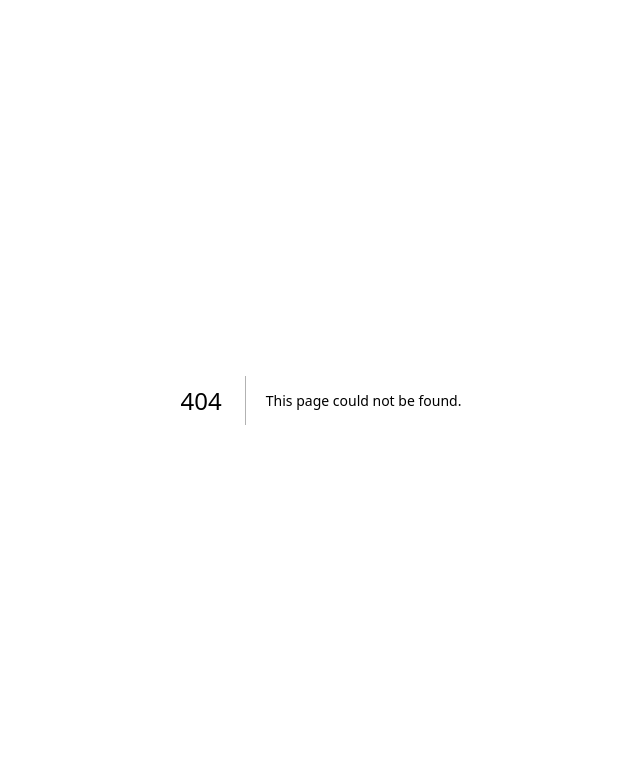
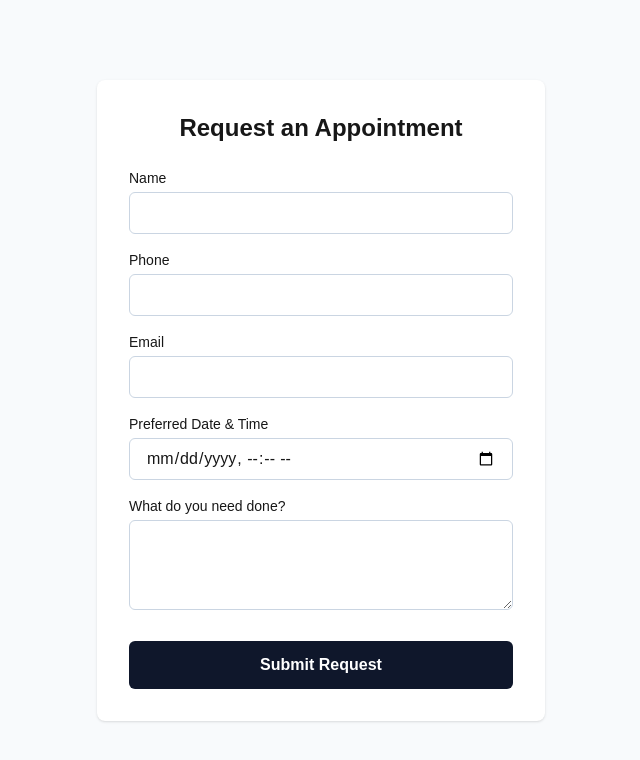
Before and after one commit to broda012/learning-web-dev, a Next.js app in the folder appointment-app/: page /request in a window 1280 px wide. Before the commit this address had no page. Shown: the top 760 px of the page, without its empty margins (319-959 px from the left). Built offline with nearby package versions, Linux system fonts and the light colour scheme.

Commit message:
Add public appointment request form and thank-you page; fix status dropdown to include 'requested'

```diff
--- a/appointment-app/app/dashboard/page.js
+++ b/appointment-app/app/dashboard/page.js
@@ -230,6 +230,7 @@ export default async function DashboardPage({ searchParams }) {
                       defaultValue={appointment.status}
                       className="border border-slate-300 rounded-md px-2 py-1 text-sm"
                     >
+                      <option value="requested">requested</option>
                       <option value="scheduled">scheduled</option>
                       <option value="completed">completed</option>
                       <option value="cancelled">cancelled</option>
--- /dev/null
+++ b/appointment-app/app/request/actions.js
@@ -0,0 +1,37 @@
+"use server";
+
+import { redirect } from "next/navigation";
+import { createClient } from "@/lib/supabase/server";
+
+export async function submitRequest(formData) {
+  const supabase = await createClient();
+
+  const name = formData.get("name");
+  const phone = formData.get("phone");
+  const email = formData.get("email");
+  const appointment_date = formData.get("appointment_date");
+  const notes = formData.get("notes");
+
+  const { data: customer, error: customerError } = await supabase
+    .from("Customers")
+    .insert({ name, phone, email })
+    .select()
+    .single();
+
+  if (customerError) {
+    throw new Error(customerError.message);
+  }
+
+  const { error: appointmentError } = await supabase.from("appointments").insert({
+    customer_id: customer.id,
+    appointment_date,
+    notes,
+    status: "requested",
+  });
+
+  if (appointmentError) {
+    throw new Error(appointmentError.message);
+  }
+
+  redirect("/request/thank-you");
+}
--- /dev/null
+++ b/appointment-app/app/request/page.js
@@ -0,0 +1,74 @@
+import { submitRequest } from "./actions";
+
+export default function RequestPage() {
+  return (
+    <main className="min-h-screen flex items-center justify-center bg-slate-50 px-6 py-12">
+      <form
+        action={submitRequest}
+        className="bg-white rounded-lg shadow p-8 w-full max-w-md flex flex-col gap-4"
+      >
+        <h1 className="text-2xl font-bold text-center mb-2">
+          Request an Appointment
+        </h1>
+
+        <div>
+          <label className="block text-sm font-medium mb-1">Name</label>
+          <input
+            name="name"
+            required
+            className="w-full border border-slate-300 rounded-md px-4 py-2"
+          />
+        </div>
+
+        <div>
+          <label className="block text-sm font-medium mb-1">Phone</label>
+          <input
+            name="phone"
+            required
+            className="w-full border border-slate-300 rounded-md px-4 py-2"
+          />
+        </div>
+
+        <div>
+          <label className="block text-sm font-medium mb-1">Email</label>
+          <input
+            type="email"
+            name="email"
+            required
+            className="w-full border border-slate-300 rounded-md px-4 py-2"
+          />
+        </div>
+
+        <div>
+          <label className="block text-sm font-medium mb-1">
+            Preferred Date &amp; Time
+          </label>
+          <input
+            type="datetime-local"
+            name="appointment_date"
+            required
+            className="w-full border border-slate-300 rounded-md px-4 py-2"
+          />
+        </div>
+
+        <div>
+          <label className="block text-sm font-medium mb-1">
+            What do you need done?
+          </label>
+          <textarea
+            name="notes"
+            rows={3}
+            className="w-full border border-slate-300 rounded-md px-4 py-2"
+          />
+        </div>
+
+        <button
+          type="submit"
+          className="bg-slate-900 hover:bg-slate-800 transition-colors text-white font-semibold py-3 rounded-md mt-2"
+        >
+          Submit Request
+        </button>
+      </form>
+    </main>
+  );
+}
--- /dev/null
+++ b/appointment-app/app/request/thank-you/page.js
@@ -0,0 +1,13 @@
+export default function ThankYouPage() {
+  return (
+    <main className="min-h-screen flex items-center justify-center bg-slate-50 px-6">
+      <div className="bg-white rounded-lg shadow p-8 max-w-md text-center">
+        <h1 className="text-2xl font-bold mb-2">Thanks for your request!</h1>
+        <p className="text-slate-600">
+          We&apos;ve received your appointment request and will confirm with
+          you shortly.
+        </p>
+      </div>
+    </main>
+  );
+}
```
